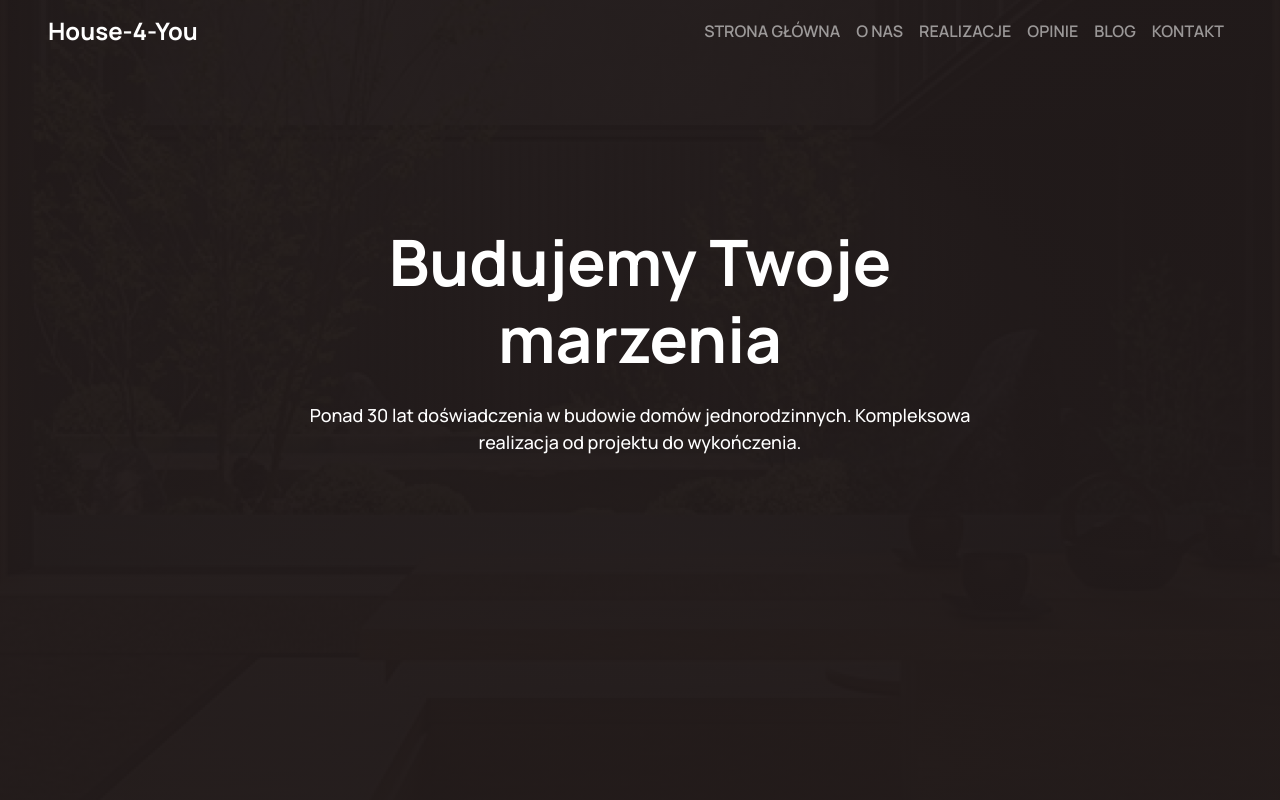
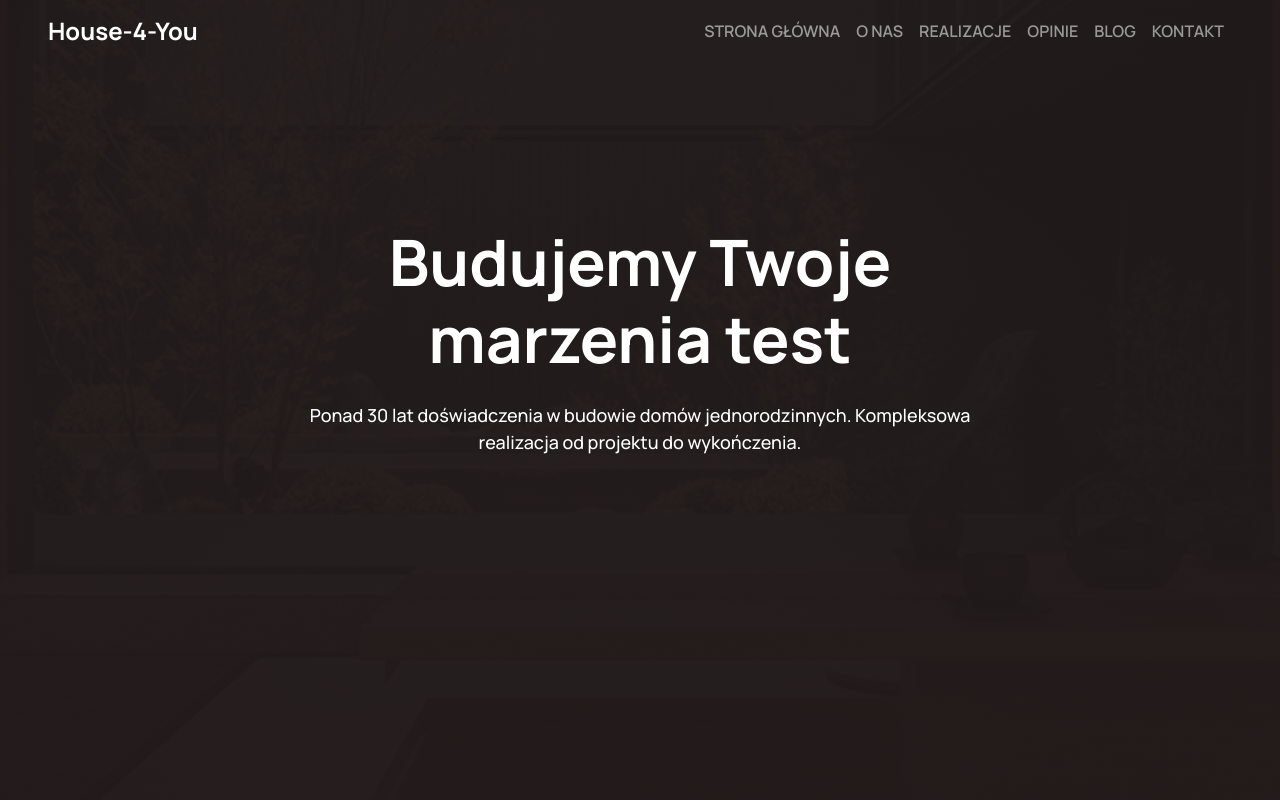
Before and after one commit to shehrozasmat/houseforyou, a React (Vite) app: page / in a window 1280 px wide. Shown: the top 800 px of the page. Built offline with nearby package versions, Linux system fonts and the light colour scheme.

Commit message:
update test

```diff
--- a/src/App.tsx
+++ b/src/App.tsx
@@ -36,7 +36,7 @@ function App() {
           <div className="row justify-content-center">
             <div className="col-lg-8 text-center text-white">
               <h1 className="display-2 fw-bold mb-4 hero-title" style={{fontFamily: 'Manrope', fontSize: '4rem'}}>
-                Budujemy Twoje marzenia
+                Budujemy Twoje marzenia test
               </h1>
               <p className="lead mb-5 hero-subtitle" style={{fontFamily: 'Manrope', fontSize: '1.125rem', fontWeight: 500}}>
                 Ponad 30 lat doświadczenia w budowie domów jednorodzinnych. Kompleksowa realizacja od projektu do wykończenia.
--- a/src/sections/HeroSection.tsx
+++ b/src/sections/HeroSection.tsx
@@ -26,7 +26,7 @@ export const HeroSection: React.FC = () => {
               textAlign: 'center',
             }}
           >
-            Budujemy Twoje marzenia test
+            Budujemy Twoje marzenia
           </h1>
 
           <p
```
